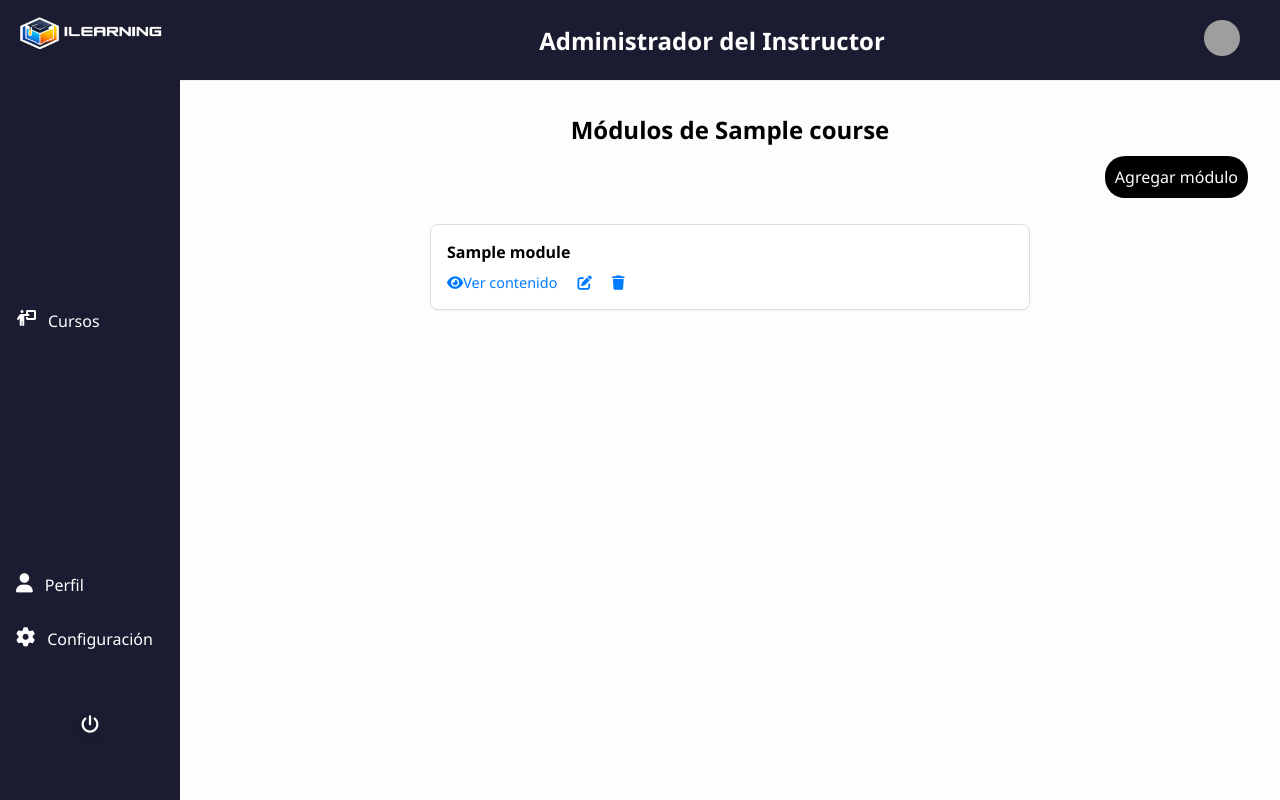
After one commit to sebasio3k/ilearning, a Django app: page /courses/course/1/modules/ in a window 1280 px wide. The commit adds this page. Run offline with Django 5.2, Linux system fonts and the light colour scheme; a user stored in the database is signed in; tables that the repository leaves empty hold one stand-in row (values such as "Sample post"); parts of the project's set-up code (start-up, migrations or seed data) failed here and were passed over; grey boxes are pictures that could not be loaded.

Commit message:
Module list view, template, route

```diff
--- a/apps/courses/templates/instructor/course_list.html
+++ b/apps/courses/templates/instructor/course_list.html
@@ -28,7 +28,7 @@
                                     <h3 class="course-title">{{course.title}}</h3>
 
                                 </div>
-                                <a href=""><i class="fa-solid fa-eye"></i>Ver módulos</a>
+                                <a href="{% url 'instructor:module_list' course_pk=course.id %}"><i class="fa-solid fa-eye"></i>Ver módulos</a>
                                 <a href="{% url 'instructor:course_edit' pk=course.id %}"><i class="fa-solid fa-pen-to-square"></i></a>
                                 <a href="{% url 'instructor:course_delete' pk=course.id %}"><i class="fa-solid fa-trash"></i></a>
                             </div>
--- /dev/null
+++ b/apps/courses/templates/instructor/module_list.html
@@ -0,0 +1,45 @@
+{% extends 'base.html' %}
+{% load static %}
+{% block title %}Mis cursos{% endblock title %}
+
+{% block custom_styles %}
+<link rel="stylesheet" href="{% static 'css/styles.css'%}">
+<link rel="stylesheet" href="{% static 'css/instructor_styles.css'%}">
+{% endblock custom_styles %}
+
+{% block content %}
+    <div class="layout">
+        {% include 'includes/sidebar_instructor.html' %}
+
+        <div class="main-content">
+            {% include 'includes/header_instructor.html' %}
+            <main>
+
+                <h2 class="form-title">Módulos de {{course.title}}</h2>
+                <div class="add-new-course">
+                    <a href="">Agregar módulo</a>
+                </div>
+
+                <ul class="drag-list" id="module-list">
+
+                    {% for module in modules %}
+                        <li class="drag-item" data-id={{module.id}}>
+                            <strong>{{module.title}}</strong>
+                            <div class="actions">
+                                <a href=""><i class="fa-solid fa-eye"></i>Ver contenido</a>
+                                <a href=""><i class="fa-solid fa-pen-to-square"></i></a>
+                                <a href=""><i class="fa-solid fa-trash"></i></a>
+                            </div>
+                        </li>
+                    {% empty %}
+                        <li class="drag-item">No hay módulos aun.</li>
+                    {% endfor %}
+
+                </ul>
+
+            </main>
+        </div>
+    </div>
+
+
+{% endblock content %}
--- a/apps/courses/urls/instructor.py
+++ b/apps/courses/urls/instructor.py
@@ -8,4 +8,6 @@ urlpatterns = [
     path('course/create/', instructor.CourseCreateView.as_view(), name='course_create'),
     path('course/<int:pk>/edit/', instructor.CourseUpdateView.as_view(), name='course_edit'),
     path('course/<int:pk>/delete/', instructor.CourseDeleteView.as_view(), name='course_delete'),
+    # Modulues Urls
+    path('course/<int:course_pk>/modules/', instructor.ModuleListView.as_view(), name='module_list'),
 ]
--- a/apps/courses/views/instructor.py
+++ b/apps/courses/views/instructor.py
@@ -1,7 +1,8 @@
 from django.contrib.auth.mixins import LoginRequiredMixin, UserPassesTestMixin
 from django.urls import reverse, reverse_lazy
 from django.views.generic import ListView, CreateView, UpdateView, DeleteView
-from ..models import Course
+from ..models import Course, Module
+from django.shortcuts import get_object_or_404
 
 class InstructorRequiredMixin(LoginRequiredMixin, UserPassesTestMixin):
 
@@ -43,3 +44,23 @@ class CourseDeleteView(InstructorRequiredMixin, DeleteView):
 
     def get_queryset(self):
         return Course.objects.filter(owner=self.request.user)
+
+
+# Module views
+class ModuleListView(InstructorRequiredMixin, ListView):
+    model = Module
+    template_name = 'instructor/module_list.html'
+    context_object_name = 'modules'
+
+    def get_queryset(self):
+        self.course = get_object_or_404(
+            Course,
+            pk=self.kwargs['course_pk'],
+            owner=self.request.user
+        )
+        return self.course.modules.all()
+
+    def get_context_data(self, **kwargs):
+        context = super().get_context_data(**kwargs)
+        context['course'] = self.course
+        return context
```
